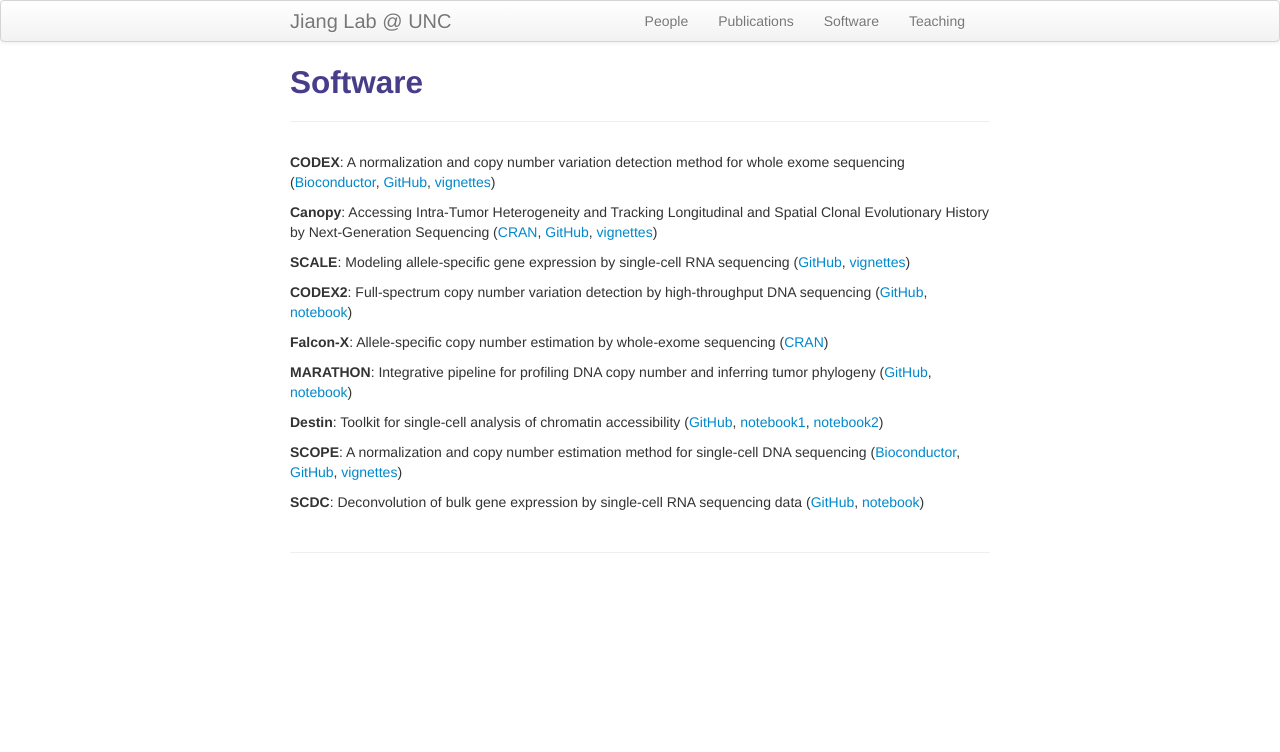
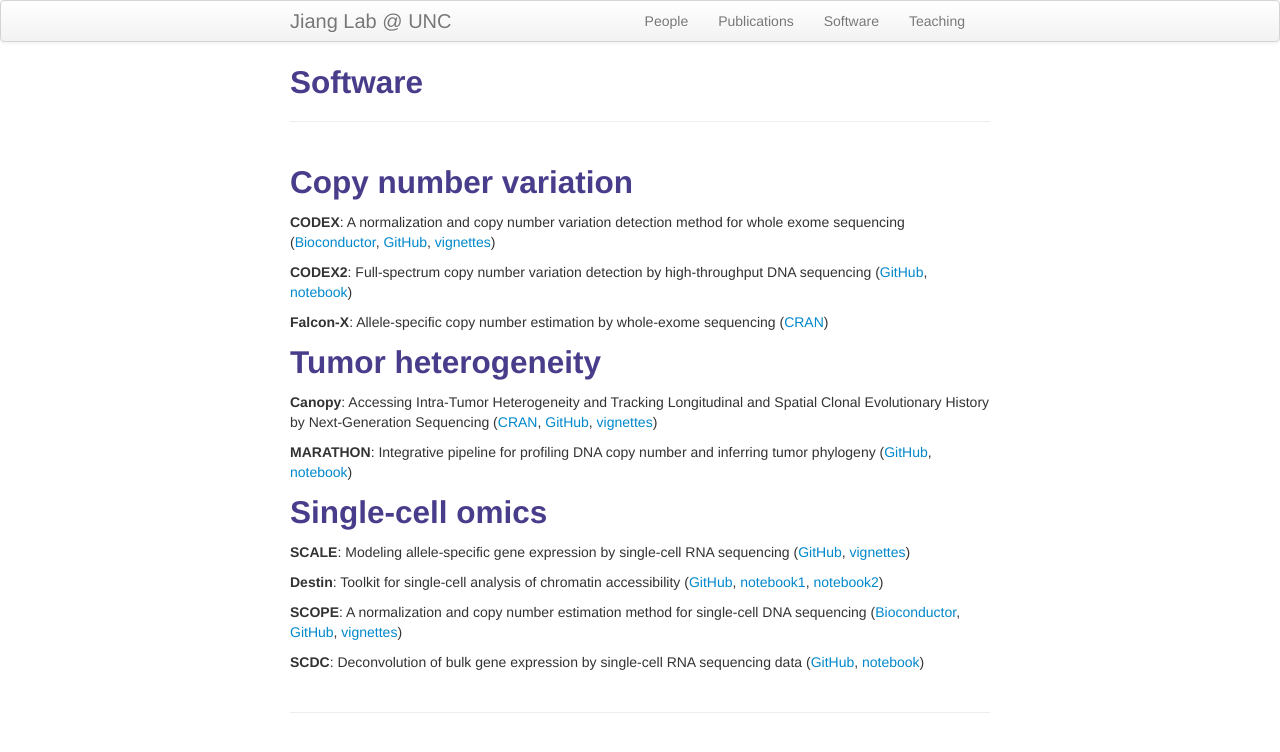
Before and after one commit to yuchaojiang/yuchaojiang.github.io, a Jekyll site: the page built from pages/software.md, in a window 1280 px wide. Shown: the top 752 px of the page. Built offline with Jekyll 4.4.1, drawn with Linux system fonts in a browser that asks for light colours.

Commit message:
Update software.md

```diff
--- a/pages/software.md
+++ b/pages/software.md
@@ -4,19 +4,23 @@ title: Software
 description: Yuchao Jiang's software
 ---
 
-
+## Copy number variation
 
 **CODEX**: A normalization and copy number variation detection method for whole exome sequencing ([Bioconductor](http://www.bioconductor.org/packages/release/bioc/html/CODEX.html), [GitHub](https://github.com/yuchaojiang/CODEX), [vignettes](http://www.bioconductor.org/packages/release/bioc/vignettes/CODEX/inst/doc/CODEX_vignettes.pdf))
-
-**Canopy**: Accessing Intra-Tumor Heterogeneity and Tracking Longitudinal and Spatial Clonal Evolutionary History by Next-Generation Sequencing ([CRAN](https://cran.r-project.org/web/packages/Canopy/index.html), [GitHub](https://github.com/yuchaojiang/Canopy), [vignettes](https://cran.rstudio.com/web/packages/Canopy/vignettes/Canopy_vignettes.pdf))
-
-**SCALE**: Modeling allele-specific gene expression by single-cell RNA sequencing ([GitHub](https://github.com/yuchaojiang/SCALE), [vignettes](https://github.com/yuchaojiang/SCALE/blob/master/demo/SCALE_vignettes.pdf))
 
 **CODEX2**: Full-spectrum copy number variation detection by high-throughput DNA sequencing ([GitHub](https://github.com/yuchaojiang/CODEX2), [notebook](http://htmlpreview.github.io/?https://github.com/yuchaojiang/CODEX2/blob/master/demo/CODEX2.html))
 
 **Falcon-X**: Allele-specific copy number estimation by whole-exome sequencing ([CRAN](https://CRAN.R-project.org/package=falconx))
 
+## Tumor heterogeneity
+
+**Canopy**: Accessing Intra-Tumor Heterogeneity and Tracking Longitudinal and Spatial Clonal Evolutionary History by Next-Generation Sequencing ([CRAN](https://cran.r-project.org/web/packages/Canopy/index.html), [GitHub](https://github.com/yuchaojiang/Canopy), [vignettes](https://cran.rstudio.com/web/packages/Canopy/vignettes/Canopy_vignettes.pdf))
+
 **MARATHON**: Integrative pipeline for profiling DNA copy number and inferring tumor phylogeny ([GitHub](https://github.com/yuchaojiang/MARATHON), [notebook](https://rawgit.com/yuchaojiang/MARATHON/master/notebook/MARATHON.html))
+
+## Single-cell omics
+
+**SCALE**: Modeling allele-specific gene expression by single-cell RNA sequencing ([GitHub](https://github.com/yuchaojiang/SCALE), [vignettes](https://github.com/yuchaojiang/SCALE/blob/master/demo/SCALE_vignettes.pdf))
 
 **Destin**: Toolkit for single-cell analysis of chromatin accessibility ([GitHub](https://github.com/urrutiag/destin), [notebook1](https://rawgit.com/urrutiag/destin/master/package/vignettes/destinBuenrostroMouse.html), [notebook2](https://rawgit.com/urrutiag/destin/master/package/vignettes/destinPreisslP56.html))
 
```
